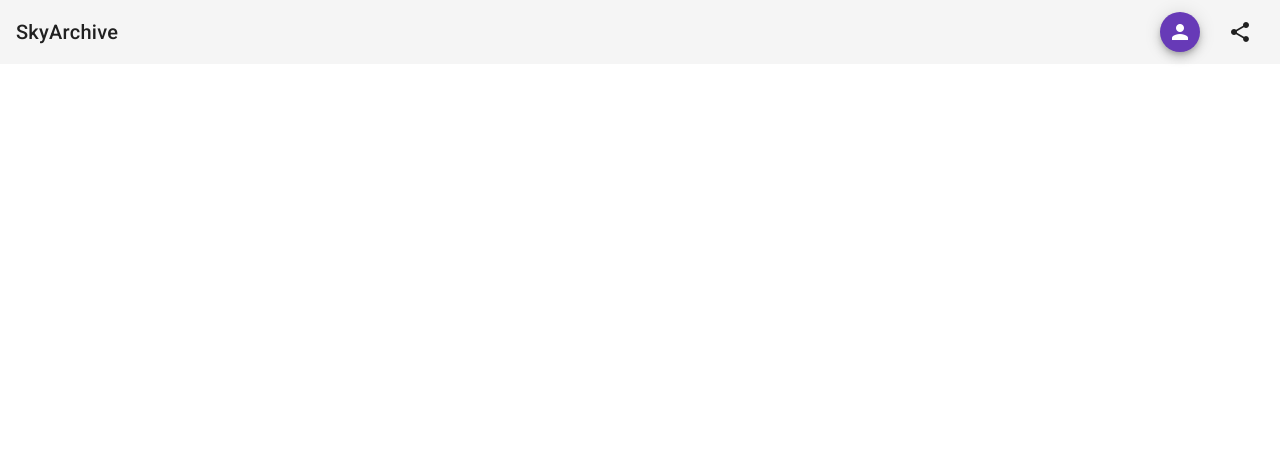
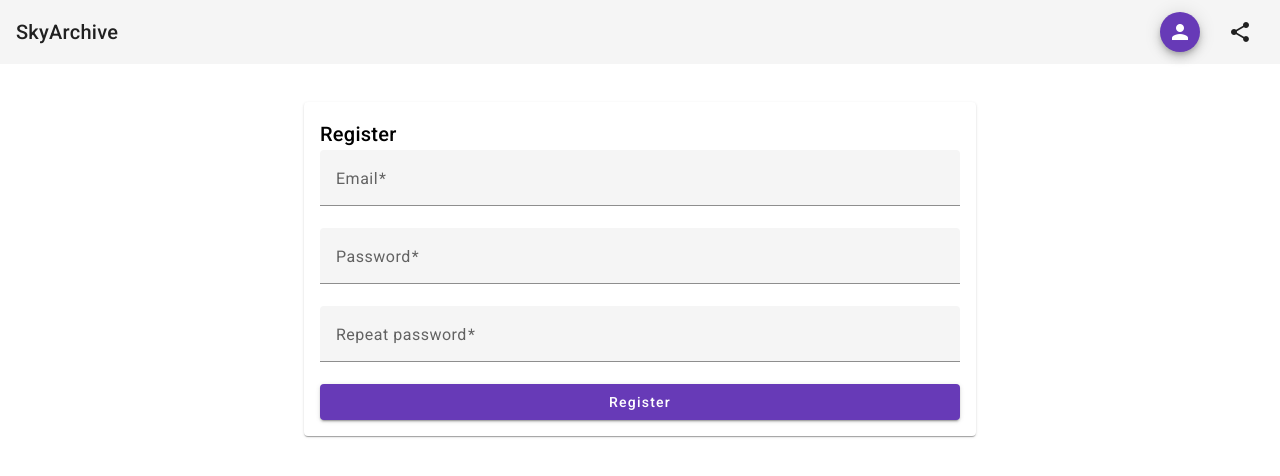
Before and after one commit to Fifoll/Cloud---angular, an Angular app: page /register in a window 1280 px wide. Before the commit this address led to /. Shown: the top 476 px of the page. Built offline with nearby package versions, Linux system fonts and the light colour scheme.

Commit message:
add register form

```diff
--- a/src/app/app-routing.module.ts
+++ b/src/app/app-routing.module.ts
@@ -1,9 +1,11 @@
 import { NgModule } from '@angular/core';
 import { RouterModule, Routes } from '@angular/router';
 import { LoginFormComponent } from './login-form/login-form.component';
+import { RegisterFormComponent } from './register-form/register-form.component';
 
 const routes: Routes = [
-  { path: 'login', component: LoginFormComponent }
+  { path: 'login', component: LoginFormComponent },
+  { path: 'register', component: RegisterFormComponent }
 ];
 
 @NgModule({
--- a/src/app/app.module.ts
+++ b/src/app/app.module.ts
@@ -17,13 +17,15 @@ import { AppRoutingModule } from './app-routing.module';
 import { LoginFormComponent } from './login-form/login-form.component';
 import { ReactiveFormsModule } from '@angular/forms';
 import { HttpClientModule } from '@angular/common/http';
+import { RegisterFormComponent } from './register-form/register-form.component';
 
 @NgModule({
   declarations: [
     AppComponent,
     MenuComponent,
     SearchComponent,
-    LoginFormComponent
+    LoginFormComponent,
+    RegisterFormComponent
   ],
   imports: [
     BrowserModule,
--- /dev/null
+++ b/src/app/register-form/register-form.component.css
@@ -0,0 +1,14 @@
+.login-form {
+    display: flex;
+    flex-direction: column;
+}
+@media (min-width: 768px) {
+    .login-card {
+        width: 42rem;
+    }
+    .login-container {
+        width: 100%;
+        display: flex;
+        justify-content: center;
+    }
+}
--- /dev/null
+++ b/src/app/register-form/register-form.component.html
@@ -0,0 +1,27 @@
+<div class="login-container">
+    <mat-card class="login-card">
+        <mat-card-header>
+            <mat-card-title>Register</mat-card-title>
+        </mat-card-header>
+        <mat-card-content>
+            <form class="login-form" [formGroup]="registerForm" (ngSubmit)="register()">
+                <mat-form-field>
+                    <mat-label>Email</mat-label>
+                    <input type="email" formControlName="email" matInput placeholder="Ex. pat@example.com" required>
+                    <mat-error>Please enter a valid email address</mat-error>
+                </mat-form-field>
+                <mat-form-field>
+                    <mat-label>Password</mat-label>
+                    <input matInput type="password" formControlName="password" placeholder="Password" required>
+                    <mat-error>Password is required</mat-error>
+                </mat-form-field>
+                <mat-form-field>
+                    <mat-label>Repeat password</mat-label>
+                    <input matInput type="password" formControlName="repeatPassword" placeholder="Password" required>
+                </mat-form-field>
+                <button mat-raised-button color="primary">Register</button>
+                <mat-error *ngIf="!passwordMatcher">Passwords do not match</mat-error>
+            </form>
+        </mat-card-content>
+    </mat-card>
+</div>
--- /dev/null
+++ b/src/app/register-form/register-form.component.ts
@@ -0,0 +1,42 @@
+import { Component } from '@angular/core';
+import { AbstractControl, FormControl, FormGroup, ValidatorFn, Validators } from '@angular/forms';
+import { UserService } from '../user.service';
+
+@Component({
+  selector: 'app-register-form',
+  templateUrl: './register-form.component.html',
+  styleUrls: ['./register-form.component.css']
+})
+export class RegisterFormComponent {
+
+  constructor(private userService: UserService){}
+
+  passwordMatcher = true;
+
+  registerForm = new FormGroup({
+    email: new FormControl('', { nonNullable: true, validators: [Validators.required, Validators.email] }),
+    password: new FormControl('', { nonNullable: true, validators: [Validators.required] }),
+    repeatPassword: new FormControl('')
+  });
+
+  register() {
+    const formData = this.registerForm.getRawValue();
+    if(formData.password === formData.repeatPassword) {
+      const user = {
+        email: formData.email,
+        password: formData.password
+      }
+      this.userService.register(user).subscribe({
+        next: (data: any) => {
+          if(data.success === true) {
+            // todo
+          }
+        },
+        error: (err) => console.error(err)
+      });
+    } else {
+      this.passwordMatcher = false;
+    }
+  }
+
+}
--- a/src/app/user.service.ts
+++ b/src/app/user.service.ts
@@ -16,4 +16,8 @@ export class UserService {
     return this.http.post(`${this.apiUrl}/login`, user);
   }
 
+  register(user: User) {
+    return this.http.post(`${this.apiUrl}/register`, user);
+  }
+
 }
```
